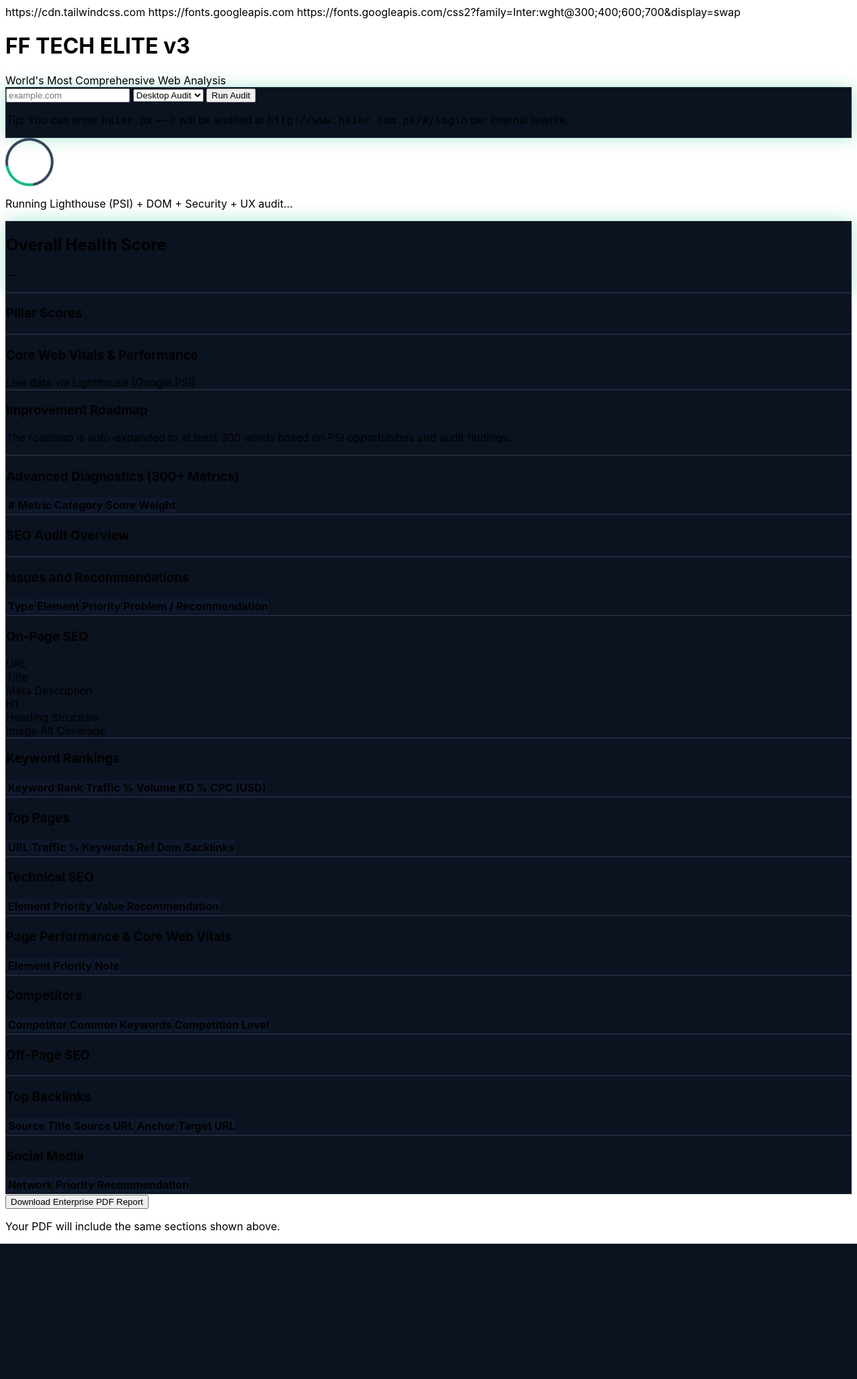
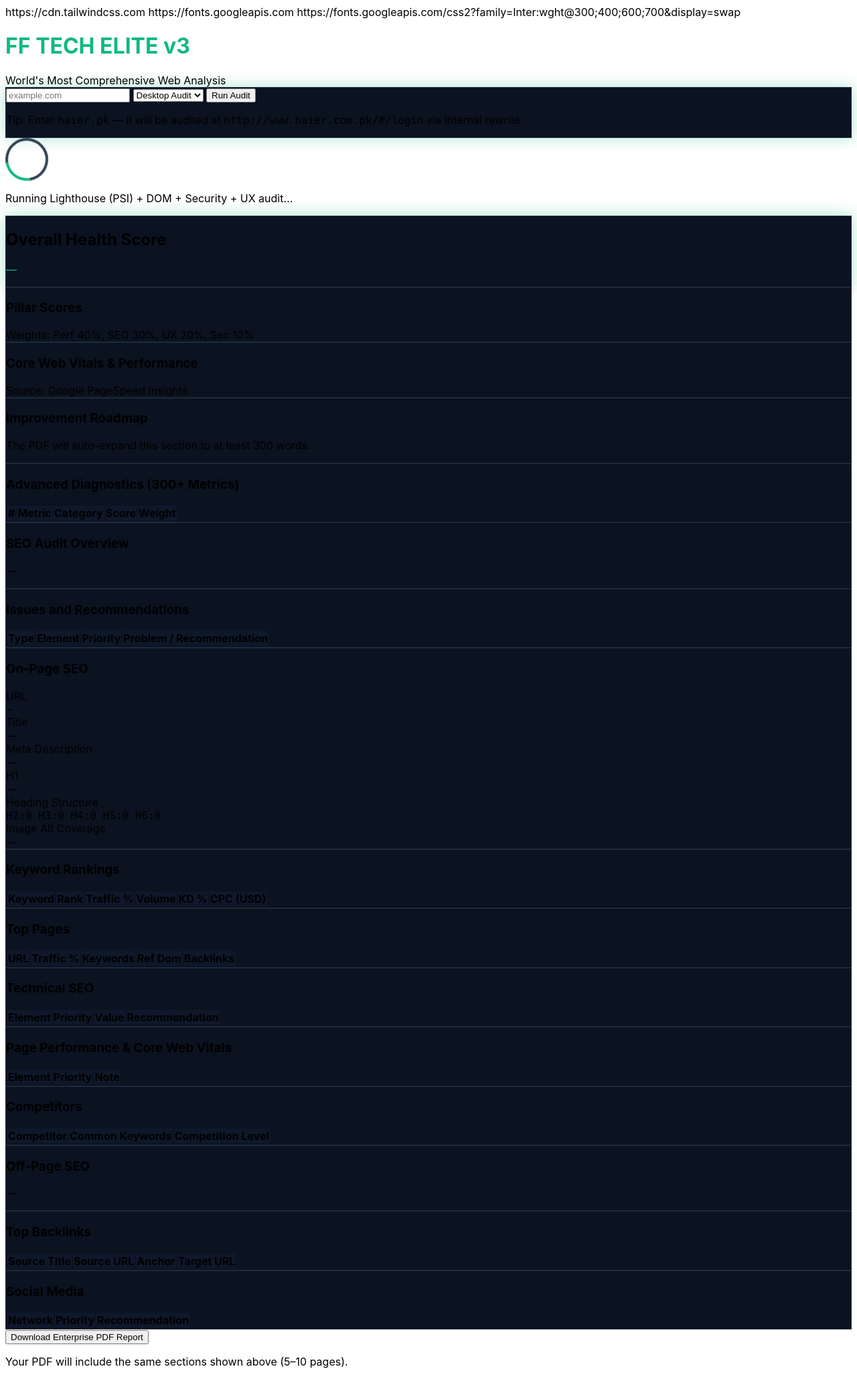
Before and after one commit to Swalehjamshaid/ThroughwebAuditforall, a Python web app: template templates/index.html in a window 1280 px wide. Shown: the whole page at 67% size. Before the commit the page ends 1857 px from the top, so only its background shows below. Run offline with Jinja, Linux system fonts and the light colour scheme; the template is opened without the code that fills it, so the values that code supplies are empty.

Commit message:
Update index.html

```diff
--- a/templates/index.html
+++ b/templates/index.html
@@ -3,10 +3,10 @@
 <html lang="en" class="h-full">
 <head>
   <meta charset="UTF-8" />
-  <title>FF TECH ELITE v3 | Enterprise Web Audit</title>
+  <title>FF TECH ELITE v3 | World's Most Comprehensive Web Analysis</title>
   <meta name="viewport" content="width=device-width, initial-scale=1" />
 
-  <!-- Tailwind -->
+  <!-- Tailwind CSS -->
   https://cdn.tailwindcss.com</script>
 
   <!-- Fonts -->
@@ -14,103 +14,110 @@
   https://fonts.googleapis.com/css2?family=Inter:wght@300;400;600;700&display=swap
 
   <style>
+    :root {
+      --bg-card: #0b1220;
+      --border-card: #1f2a3b;
+    }
     body { font-family: Inter, sans-serif; }
+    .card { background: var(--bg-card); border: 1px solid var(--border-card); }
     .glow { box-shadow: 0 0 25px rgba(16,185,129,.35); }
     .loader {
-      border-top-color: #10b981;
-      animation: spin 1s linear infinite;
       border: 4px solid #334155;
       border-top-color: #10b981;
-      width: 64px; height: 64px;
+      width: 56px; height: 56px;
       border-radius: 50%;
+      animation: spin 1s linear infinite;
     }
     @keyframes spin { to { transform: rotate(360deg); } }
-    .card { background:#0b1220; border:1px solid #1f2a3b; }
-    .table-head { background:#0f172a; }
-    .chip { display:inline-block; border-radius:12px; padding:2px 8px; font-size:12px; }
+    .mono { font-family: ui-monospace, SFMono-Regular, Menlo, Monaco, Consolas, "Liberation Mono", monospace; }
+    .table-head { background: #0f172a; }
+    .chip { display:inline-block; border-radius:12px; padding:2px 8px; font-size:12px; line-height:18px; }
     .chip-red { background:#7f1d1d; color:#fecaca; }
     .chip-green { background:#064e3b; color:#a7f3d0; }
     .chip-amber { background:#78350f; color:#fde68a; }
-    .mono { font-family: ui-monospace, SFMono-Regular, Menlo, Monaco, Consolas, "Liberation Mono", monospace; }
+    .link { color:#34d399; text-decoration: underline; }
+    .link:hover { color:#6ee7b7; }
+    .kpi { color:#10b981; }
   </style>
 </head>
 
 <body class="bg-slate-950 text-slate-100 min-h-full">
 
-<!-- ================= HEADER ================= -->
+  <!-- Header -->
   <header class="border-b border-slate-800">
     <div class="max-w-7xl mx-auto px-6 py-5 flex justify-between items-center">
-    <h1 class="text-2xl font-bold text-emerald-400">
+      <h1 class="text-2xl font-bold kpi">
         FF TECH ELITE <span class="text-slate-400">v3</span>
       </h1>
       <span class="text-sm text-slate-400">World's Most Comprehensive Web Analysis</span>
     </div>
   </header>
 
-<!-- ================= INPUT ================= -->
+  <!-- Input -->
   <section class="max-w-7xl mx-auto px-6 py-10">
     <div class="card rounded-xl p-8 glow">
       <div class="grid md:grid-cols-4 gap-4">
-      <input id="urlInput" type="text"
-        placeholder="example.com"
+        <input id="urlInput" type="text" placeholder="example.com"
                class="col-span-2 px-4 py-3 rounded bg-slate-800 border border-slate-700 focus:outline-none" />
-
-      <select id="modeInput"
-        class="px-4 py-3 rounded bg-slate-800 border border-slate-700">
+        <select id="modeInput" class="px-4 py-3 rounded bg-slate-800 border border-slate-700">
           <option value="desktop">Desktop Audit</option>
           <option value="mobile">Mobile Audit</option>
         </select>
-
-      <button onclick="runAudit()"
+        <button id="runBtn" onclick="runAudit()"
                 class="bg-emerald-500 hover:bg-emerald-600 text-black font-semibold rounded px-6 py-3">
           Run Audit
         </button>
       </div>
-    <p class="text-xs text-slate-500 mt-3">Tip: You can enter <span class="mono">haier.pk</span> — it will be audited at <span class="mono">http://www.haier.com.pk/#/login</span> per internal rewrite.</p>
+      <p class="text-xs text-slate-500 mt-3">
+        Tip: Enter <span class="mono">haier.pk</span> — it will be audited at
+        <span class="mono">http://www.haier.com.pk/#/login</span> via internal rewrite.
+      </p>
     </div>
   </section>
 
-<!-- ================= LOADER ================= -->
+  <!-- Loader -->
   <div id="loader" class="hidden flex flex-col items-center py-16">
     <div class="loader"></div>
     <p class="mt-4 text-slate-400">Running Lighthouse (PSI) + DOM + Security + UX audit…</p>
   </div>
 
-<!-- ================= RESULTS ================= -->
+  <!-- Results -->
   <section id="results" class="hidden max-w-7xl mx-auto px-6 pb-24 space-y-12">
 
-  <!-- OVERALL SCORE & PILLARS -->
+    <!-- Overview & Pillars -->
     <div class="grid lg:grid-cols-5 gap-6">
       <div class="lg:col-span-2 card rounded-xl p-8 text-center glow">
         <h2 class="text-lg text-slate-400">Overall Health Score</h2>
-      <div id="overallScore" class="text-6xl font-bold text-emerald-400 mt-4">—</div>
+        <div id="overallScore" class="text-6xl font-bold kpi mt-4">—</div>
         <p id="auditedUrl" class="text-sm text-slate-400 mt-2 mono"></p>
         <p id="auditedAt" class="text-xs text-slate-500 mt-1"></p>
       </div>
-
       <div class="lg:col-span-3 card rounded-xl p-6">
-      <h3 class="font-semibold mb-4">Pillar Scores</h3>
+        <div class="flex items-center justify-between mb-4">
+          <h3 class="font-semibold">Pillar Scores</h3>
+          <span class="text-xs text-slate-500">Weights: Perf 40%, SEO 30%, UX 20%, Sec 10%</span>
+        </div>
         <div id="pillarScores" class="grid grid-cols-2 gap-4"></div>
       </div>
     </div>
 
-  <!-- CORE WEB VITALS & PERF -->
+    <!-- Core Web Vitals -->
     <div class="card rounded-xl p-6">
       <div class="flex items-center justify-between mb-4">
         <h3 class="font-semibold">Core Web Vitals &amp; Performance</h3>
-      <span class="text-xs text-slate-500">Live data via Lighthouse (Google PSI)</span>
+        <span class="text-xs text-slate-500">Source: Google PageSpeed Insights</span>
       </div>
       <div id="perfGrid" class="grid sm:grid-cols-2 md:grid-cols-3 lg:grid-cols-4 gap-4"></div>
     </div>
 
-  <!-- ROADMAP -->
+    <!-- Roadmap -->
     <div class="card rounded-xl p-6">
       <h3 class="font-semibold mb-4">Improvement Roadmap</h3>
       <div id="roadmap" class="text-sm text-slate-300 leading-relaxed"></div>
-    <p class="text-xs text-slate-500 mt-3">The roadmap is auto-expanded to at least 300 words based on PSI opportunities and audit findings.</p>
+      <p class="text-xs text-slate-500 mt-3">The PDF will auto-expand this section to at least 300 words.</p>
     </div>
 
-  <!-- ADVANCED DIAGNOSTICS -->
+    <!-- Advanced Diagnostics -->
     <div class="card rounded-xl p-6 overflow-x-auto">
       <h3 class="font-semibold mb-4">Advanced Diagnostics (300+ Metrics)</h3>
       <table class="w-full text-sm">
@@ -127,12 +134,10 @@
       </table>
     </div>
 
-  <!-- ======= SEO REPORT SECTIONS ======= -->
-
-  <!-- Overview text -->
+    <!-- SEO Overview -->
     <div class="card rounded-xl p-6">
       <h3 class="font-semibold mb-2">SEO Audit Overview</h3>
-    <p id="seoOverview" class="text-sm text-slate-300"></p>
+      <p id="seoOverview" class="text-sm text-slate-300">—</p>
     </div>
 
     <!-- Issues & Recommendations -->
@@ -157,27 +162,27 @@
       <div class="grid md:grid-cols-2 gap-6 text-sm">
         <div>
           <div class="text-slate-400">URL</div>
-        <div id="onpUrl" class="mono"></div>
+          <div id="onpUrl" class="mono">—</div>
         </div>
         <div>
           <div class="text-slate-400">Title</div>
-        <div id="onpTitle"></div>
+          <div id="onpTitle">—</div>
         </div>
         <div>
           <div class="text-slate-400">Meta Description</div>
-        <div id="onpMeta"></div>
+          <div id="onpMeta">—</div>
         </div>
         <div>
           <div class="text-slate-400">H1</div>
-        <div id="onpH1"></div>
+          <div id="onpH1">—</div>
         </div>
         <div>
           <div class="text-slate-400">Heading Structure</div>
-        <div id="onpHeadings" class="mono"></div>
+          <div id="onpHeadings" class="mono">H2:0 H3:0 H4:0 H5:0 H6:0</div>
         </div>
         <div>
           <div class="text-slate-400">Image Alt Coverage</div>
-        <div id="onpAlt"></div>
+          <div id="onpAlt">—</div>
         </div>
       </div>
     </div>
@@ -266,7 +271,7 @@
     <!-- Off-Page SEO -->
     <div class="card rounded-xl p-6">
       <h3 class="font-semibold mb-2">Off‑Page SEO</h3>
-    <p id="offPageMsg" class="text-sm text-slate-300"></p>
+      <p id="offPageMsg" class="text-sm text-slate-300">—</p>
     </div>
 
     <!-- Top Backlinks -->
@@ -300,24 +305,25 @@
       </table>
     </div>
 
-  <!-- DOWNLOAD -->
+    <!-- Download -->
     <div class="text-center">
       <button onclick="downloadPDF()"
               class="bg-emerald-500 hover:bg-emerald-600 text-black font-semibold px-10 py-4 rounded-xl">
         Download Enterprise PDF Report
       </button>
-    <p class="text-xs text-slate-500 mt-2">Your PDF will include the same sections shown above.</p>
+      <p class="text-xs text-slate-500 mt-2">Your PDF will include the same sections shown above (5–10 pages).</p>
     </div>
 
   </section>
 
-<!-- ================= SCRIPT ================= -->
+  <!-- Scripts -->
   <script>
     let auditData = null;
 
     function aTag(href, text) {
       const url = (href || "");
       const label = text || href || "";
+      if (!url) return "—";
       return `${url}${label}</a>`;
     }
 
@@ -338,6 +344,7 @@ async function runAudit() {
 
       document.getElementById("results").classList.add("hidden");
       document.getElementById("loader").classList.remove("hidden");
+      document.getElementById("runBtn").disabled = true;
 
       try {
         const res = await fetch("/audit", {
@@ -358,6 +365,7 @@ async function runAudit() {
         console.error(e);
       } finally {
         document.getElementById("loader").classList.add("hidden");
+        document.getElementById("runBtn").disabled = false;
       }
     }
 
@@ -376,7 +384,7 @@ function renderResults(data) {
         p.innerHTML += `
           <div class="bg-slate-800 rounded p-4">
             <div class="text-slate-400 text-sm">${k}</div>
-        <div class="text-xl font-bold text-emerald-400">${v}%</div>
+            <div class="text-xl font-bold kpi">${v}%</div>
           </div>`;
       });
 
@@ -391,7 +399,7 @@ function renderResults(data) {
           </div>`;
       });
 
-  // Roadmap (already HTML-encoded from backend; expand in PDF)
+      // Roadmap (HTML provided by backend; PDF will expand to 300+ words)
       document.getElementById("roadmap").innerHTML = data.roadmap || "";
 
       // Advanced Diagnostics
@@ -408,7 +416,7 @@ function renderResults(data) {
           </tr>`;
       });
 
-  // SEO Overview
+      // SEO Audit sections
       const sa = data.seo_audit || {};
       document.getElementById("seoOverview").textContent = sa.overview_text || "—";
 
@@ -425,7 +433,7 @@ function renderResults(data) {
           </tr>`;
       });
 
-  // On-Page
+      // On-Page SEO
       const onp = sa.on_page || {};
       document.getElementById("onpUrl").innerHTML = aTag(onp.url?.value, onp.url?.value);
       document.getElementById("onpTitle").textContent = onp.title?.value || "—";
@@ -502,7 +510,7 @@ function renderResults(data) {
           </tr>`;
       });
 
-  // Off-Page
+      // Off‑Page
       document.getElementById("offPageMsg").textContent = sa.off_page?.message || "—";
 
       // Backlinks
@@ -532,15 +540,14 @@ function renderResults(data) {
     }
 
     async function downloadPDF() {
+      if (!auditData) { alert("Run an audit first."); return; }
       try {
         const res = await fetch("/download", {
           method: "POST",
           headers: { "Content-Type": "application/json" },
-      body: JSON.stringify(auditData || {})
+          body: JSON.stringify(auditData)
         });
-
         if (!res.ok) throw new Error("PDF generation failed");
-
         const blob = await res.blob();
         const url = window.URL.createObjectURL(blob);
         const a = document.createElement("a");
@@ -553,6 +560,5 @@ async function downloadPDF() {
       }
     }
   </script>
-
 </body>
 </html>
```
Lines whose indentation alone changed are shown as unchanged.
